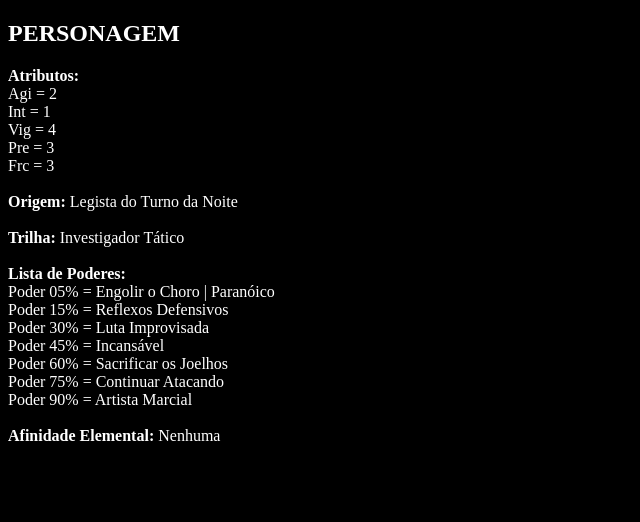
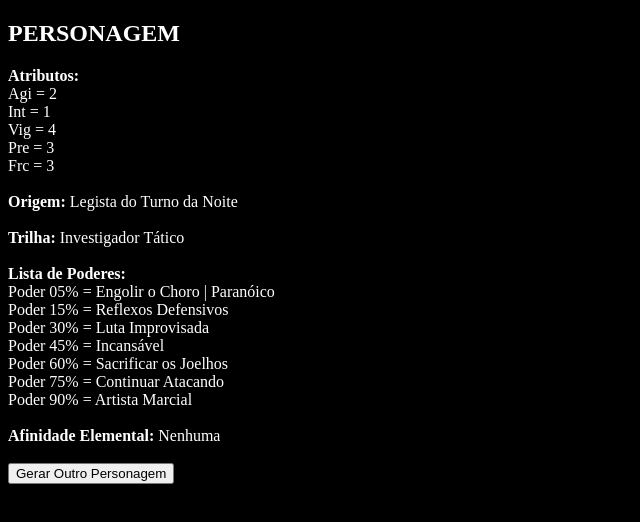
Before and after one commit to yyRed-dev/randomOPaws, a plain HTML site: page index.html in a window 1280 px wide. Shown: the whole page, without its empty margins (0-640 px from the left). Drawn offline with Linux system fonts and the light colour scheme.

Commit message:
Update index.html

```diff
--- a/index.html
+++ b/index.html
@@ -221,6 +221,8 @@
         document.write("<br><b>Trilha:</b> " + escolherTrilha() + "<br>");
         document.write("<br><b>Lista de Poderes:</b><br>" + escolherPoderesC() + "<br>");
         document.write("<br><b>Afinidade Elemental: </b>" + escolherAfinidade() );
+
+        document.write("<br><br><button onclick='location.reload()'>Gerar Outro Personagem</button>");
     }
 
     gerarPersonagem();
```
